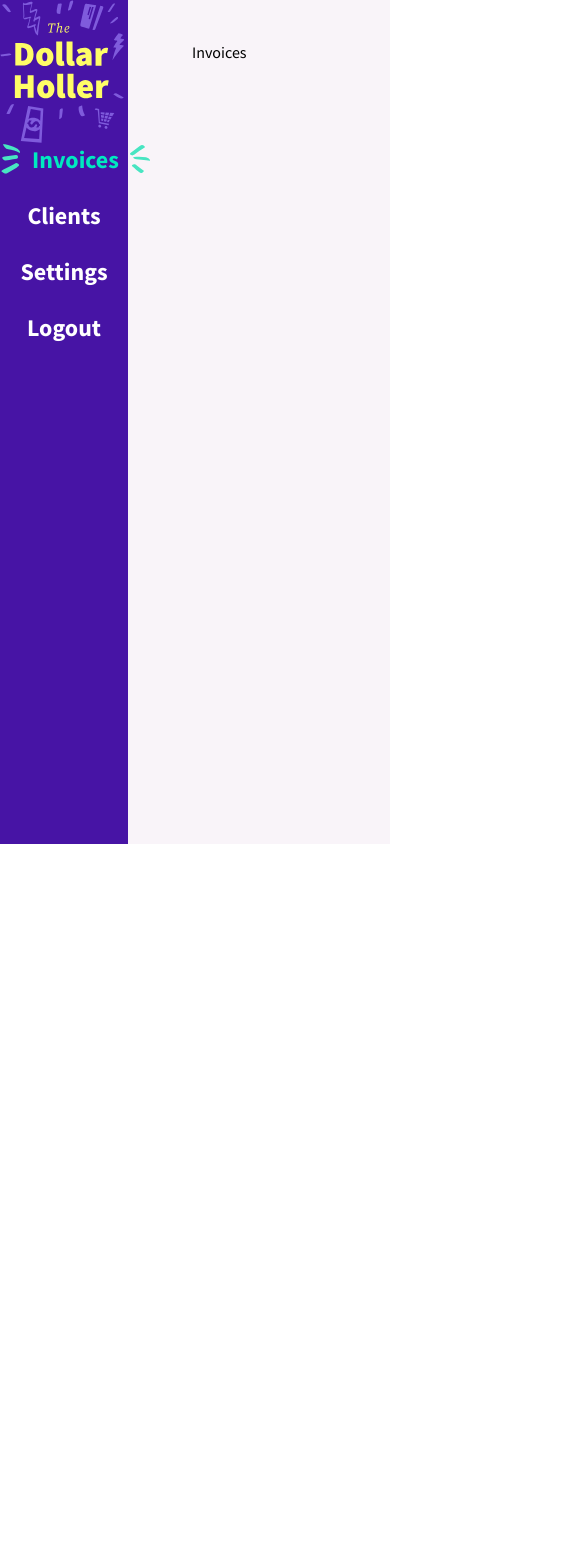
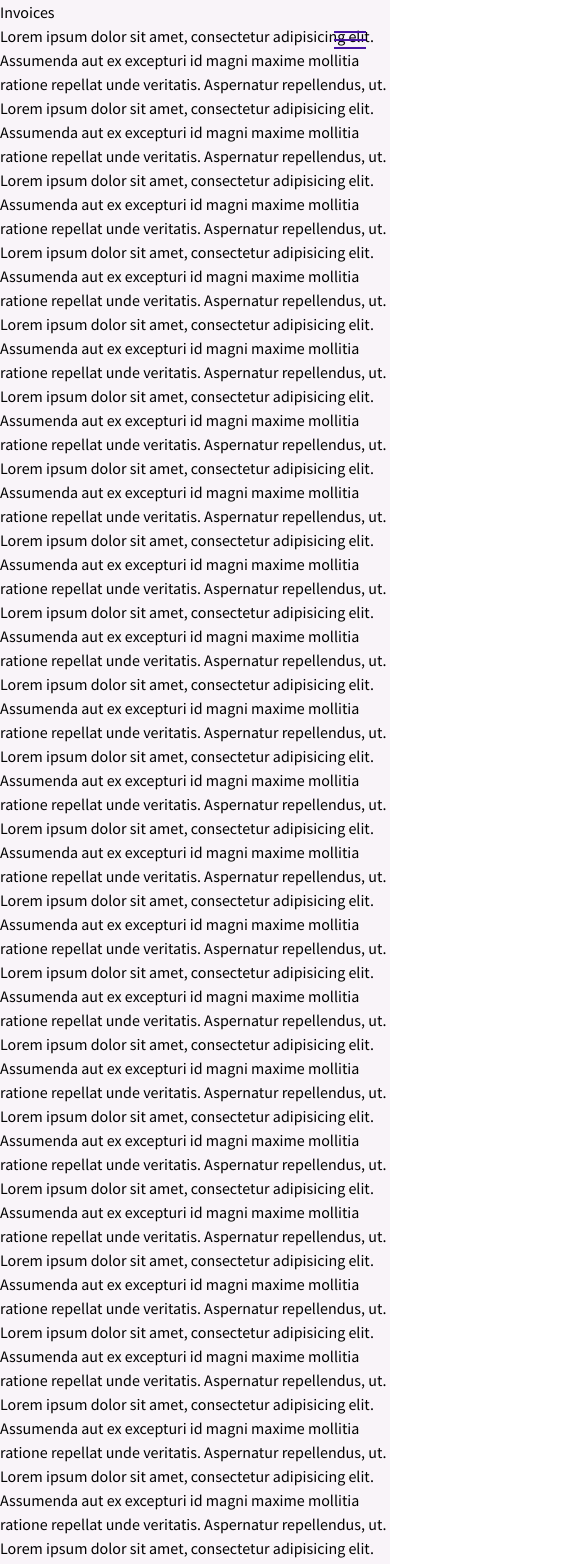
Before and after one commit to michael-farwell/dollarholler-svelte, a SvelteKit app: page /invoices in a window 390 px wide. Shown: the top 1564 px of the page, 585 px wide, since content can reach past the window. Before the commit the page ends 844 px from the top, so only its background shows below. Built offline with nearby package versions, Linux system fonts and the light colour scheme.

Commit message:
complete lesson 13

```diff
--- a/src/app.css
+++ b/src/app.css
@@ -8,6 +8,10 @@
   body {
     @apply font-sansSerif;
   }
+
+  svg {
+    @apply fill-current;
+  }
 }
 
 @layer components {
--- /dev/null
+++ b/src/lib/components/Icon/Close.svelte
@@ -0,0 +1,12 @@
+<script lang="ts">
+  export let width: number = 24, height: number = 24;
+</script>
+
+<svg
+    {width}
+    {height}
+    viewBox="0 0 24 24"
+    fill="none"
+    xmlns="http://www.w3.org/2000/svg">
+  <path d="M19 6.41L17.59 5L12 10.59L6.41 5L5 6.41L10.59 12L5 17.59L6.41 19L12 13.41L17.59 19L19 17.59L13.41 12L19 6.41Z" />
+</svg>
--- /dev/null
+++ b/src/lib/components/Icon/Hamburger.svelte
@@ -0,0 +1,14 @@
+<script lang="ts">
+  export let width: number = 24, height: number = 24;
+</script>
+
+<svg
+    {width}
+    {height}
+    viewBox="0 0 24 24"
+    fill="none"
+    xmlns="http://www.w3.org/2000/svg">
+  <path d="M24 6.75008H0V5.25006H24V6.75008Z" />
+  <path d="M24 12.7501H0V11.2501H24V12.7501Z" />
+  <path d="M24 18.7502H0V17.2502H24V18.7502Z" />
+</svg>
--- a/src/lib/components/Navbar.svelte
+++ b/src/lib/components/Navbar.svelte
@@ -1,15 +1,49 @@
 <script lang="ts">
   import { page } from "$app/stores";
+  import Close from "$lib/components/Icon/Close.svelte";
+  import Hamburger from "$lib/components/Icon/Hamburger.svelte";
+
+  let isNavShowing: boolean = false;
 </script>
 
-<header class="col-span-3 bg-daisyBush text-center">
-  <div>
+<svelte:head>
+  {#if isNavShowing}
+    <style lang="postcss">
+      body {
+        @apply overflow-hidden md:overflow-auto;
+      }
+    </style>
+  {/if}
+</svelte:head>
+
+<!-- * Mobile Nav Control -->
+<button
+    class="fixed right-6 top-6 z-navbarToggle md:hidden"
+    class:text-goldenFizz={isNavShowing}
+    class:text-daisyBush={!isNavShowing}
+    on:click={() => isNavShowing = !isNavShowing}>
+  {#if isNavShowing}
+    <Close
+        height={32}
+        width={32} />
+  {:else}
+    <Hamburger
+        height={32}
+        width={32} />
+  {/if}
+</button>
+
+<header
+    class="fixed transition-transform z-navBar w-full h-screen md:h-full -translate-x-full bg-daisyBush text-center md:relative md:col-span-3 md:translate-x-0"
+    class:translate-x-0={isNavShowing}>
+  <div class="mt-10 mb-10 md:mb-24">
     <a href="/invoices">
       <img
           src="/images/logo.svg"
           alt="The Dollar Holler"
           class="mx-auto">
     </a>
+  </div>
 
   <nav>
     <ul class="list-none text-2xl font-bold">
@@ -23,7 +57,6 @@
       <li><a href="#">Logout</a></li>
     </ul>
   </nav>
-  </div>
 </header>
 
 <style lang="postcss">
--- a/src/routes/(dashboard)/+layout.svelte
+++ b/src/routes/(dashboard)/+layout.svelte
@@ -2,10 +2,10 @@
   import Navbar from "$lib/components/Navbar.svelte";
 </script>
 
-<div class="grid grid-cols-12 gap-x-16 bg-whisper min-h-screen">
+<div class="grid grid-cols-12 md:gap-x-16 bg-whisper min-h-screen">
   <Navbar />
 
-  <main class="col-span-8 pt-10">
+  <main class="col-span-12 md:col-span-8 md:pt-10">
     <slot />
   </main>
 </div>
--- a/src/routes/(dashboard)/invoices/+page.svelte
+++ b/src/routes/(dashboard)/invoices/+page.svelte
@@ -1 +1,24 @@
 Invoices
+
+<p>Lorem ipsum dolor sit amet, consectetur adipisicing elit. Assumenda aut ex excepturi id magni maxime mollitia ratione repellat unde veritatis. Aspernatur repellendus, ut.</p>
+<p>Lorem ipsum dolor sit amet, consectetur adipisicing elit. Assumenda aut ex excepturi id magni maxime mollitia ratione repellat unde veritatis. Aspernatur repellendus, ut.</p>
+<p>Lorem ipsum dolor sit amet, consectetur adipisicing elit. Assumenda aut ex excepturi id magni maxime mollitia ratione repellat unde veritatis. Aspernatur repellendus, ut.</p>
+<p>Lorem ipsum dolor sit amet, consectetur adipisicing elit. Assumenda aut ex excepturi id magni maxime mollitia ratione repellat unde veritatis. Aspernatur repellendus, ut.</p>
+<p>Lorem ipsum dolor sit amet, consectetur adipisicing elit. Assumenda aut ex excepturi id magni maxime mollitia ratione repellat unde veritatis. Aspernatur repellendus, ut.</p>
+<p>Lorem ipsum dolor sit amet, consectetur adipisicing elit. Assumenda aut ex excepturi id magni maxime mollitia ratione repellat unde veritatis. Aspernatur repellendus, ut.</p>
+<p>Lorem ipsum dolor sit amet, consectetur adipisicing elit. Assumenda aut ex excepturi id magni maxime mollitia ratione repellat unde veritatis. Aspernatur repellendus, ut.</p>
+<p>Lorem ipsum dolor sit amet, consectetur adipisicing elit. Assumenda aut ex excepturi id magni maxime mollitia ratione repellat unde veritatis. Aspernatur repellendus, ut.</p>
+<p>Lorem ipsum dolor sit amet, consectetur adipisicing elit. Assumenda aut ex excepturi id magni maxime mollitia ratione repellat unde veritatis. Aspernatur repellendus, ut.</p>
+<p>Lorem ipsum dolor sit amet, consectetur adipisicing elit. Assumenda aut ex excepturi id magni maxime mollitia ratione repellat unde veritatis. Aspernatur repellendus, ut.</p>
+<p>Lorem ipsum dolor sit amet, consectetur adipisicing elit. Assumenda aut ex excepturi id magni maxime mollitia ratione repellat unde veritatis. Aspernatur repellendus, ut.</p>
+<p>Lorem ipsum dolor sit amet, consectetur adipisicing elit. Assumenda aut ex excepturi id magni maxime mollitia ratione repellat unde veritatis. Aspernatur repellendus, ut.</p>
+<p>Lorem ipsum dolor sit amet, consectetur adipisicing elit. Assumenda aut ex excepturi id magni maxime mollitia ratione repellat unde veritatis. Aspernatur repellendus, ut.</p>
+<p>Lorem ipsum dolor sit amet, consectetur adipisicing elit. Assumenda aut ex excepturi id magni maxime mollitia ratione repellat unde veritatis. Aspernatur repellendus, ut.</p>
+<p>Lorem ipsum dolor sit amet, consectetur adipisicing elit. Assumenda aut ex excepturi id magni maxime mollitia ratione repellat unde veritatis. Aspernatur repellendus, ut.</p>
+<p>Lorem ipsum dolor sit amet, consectetur adipisicing elit. Assumenda aut ex excepturi id magni maxime mollitia ratione repellat unde veritatis. Aspernatur repellendus, ut.</p>
+<p>Lorem ipsum dolor sit amet, consectetur adipisicing elit. Assumenda aut ex excepturi id magni maxime mollitia ratione repellat unde veritatis. Aspernatur repellendus, ut.</p>
+<p>Lorem ipsum dolor sit amet, consectetur adipisicing elit. Assumenda aut ex excepturi id magni maxime mollitia ratione repellat unde veritatis. Aspernatur repellendus, ut.</p>
+<p>Lorem ipsum dolor sit amet, consectetur adipisicing elit. Assumenda aut ex excepturi id magni maxime mollitia ratione repellat unde veritatis. Aspernatur repellendus, ut.</p>
+<p>Lorem ipsum dolor sit amet, consectetur adipisicing elit. Assumenda aut ex excepturi id magni maxime mollitia ratione repellat unde veritatis. Aspernatur repellendus, ut.</p>
+<p>Lorem ipsum dolor sit amet, consectetur adipisicing elit. Assumenda aut ex excepturi id magni maxime mollitia ratione repellat unde veritatis. Aspernatur repellendus, ut.</p>
+<p>Lorem ipsum dolor sit amet, consectetur adipisicing elit. Assumenda aut ex excepturi id magni maxime mollitia ratione repellat unde veritatis. Aspernatur repellendus, ut.</p>
--- a/tailwind.config.js
+++ b/tailwind.config.js
@@ -24,6 +24,10 @@
         gallery: "#efeaf2",
         fog: "#decaec",
       },
+      zIndex: {
+        navbarToggle: 91,
+        navBar: 90,
+      }
     },
   },
   plugins: [],
```
Lines whose indentation alone changed are shown as unchanged.
